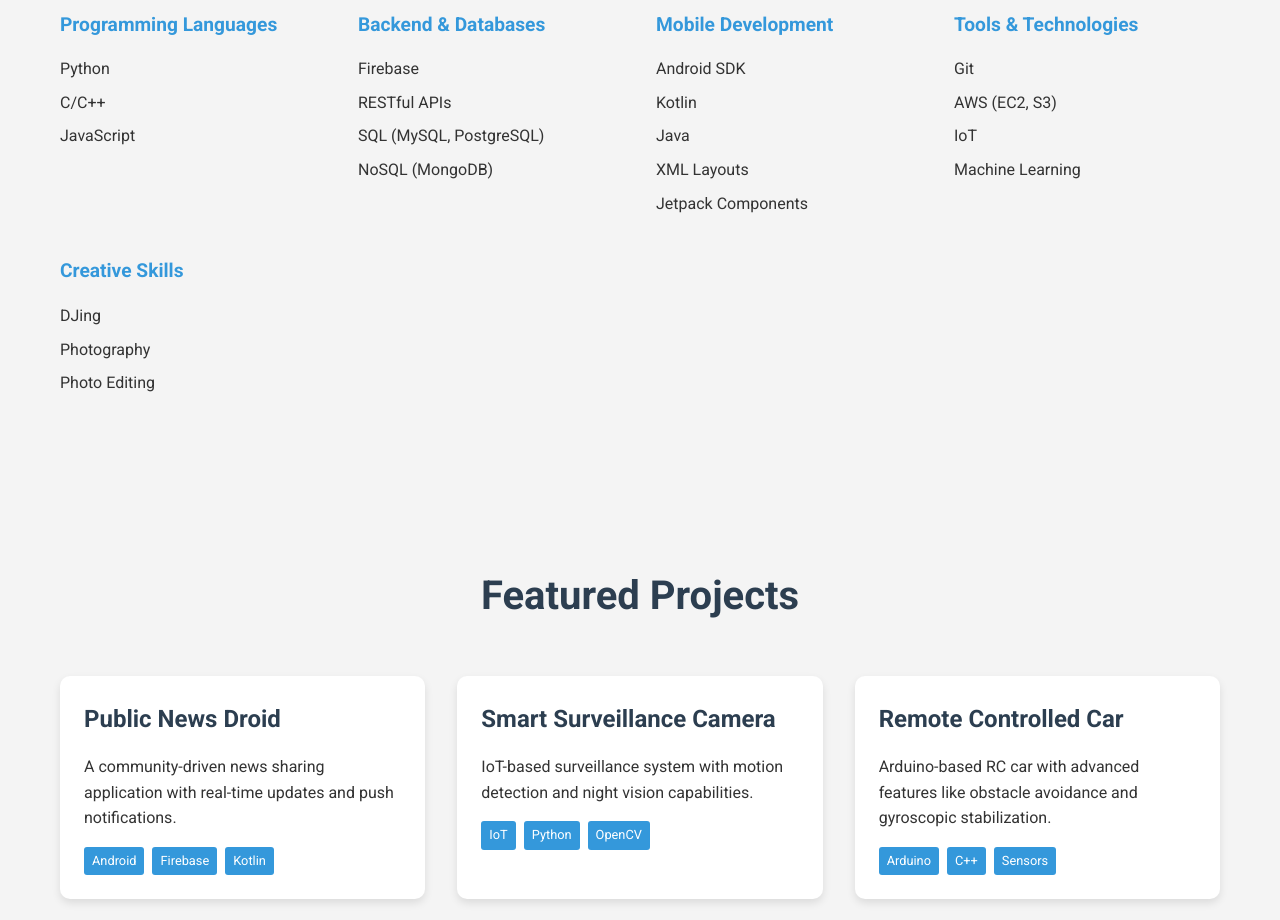
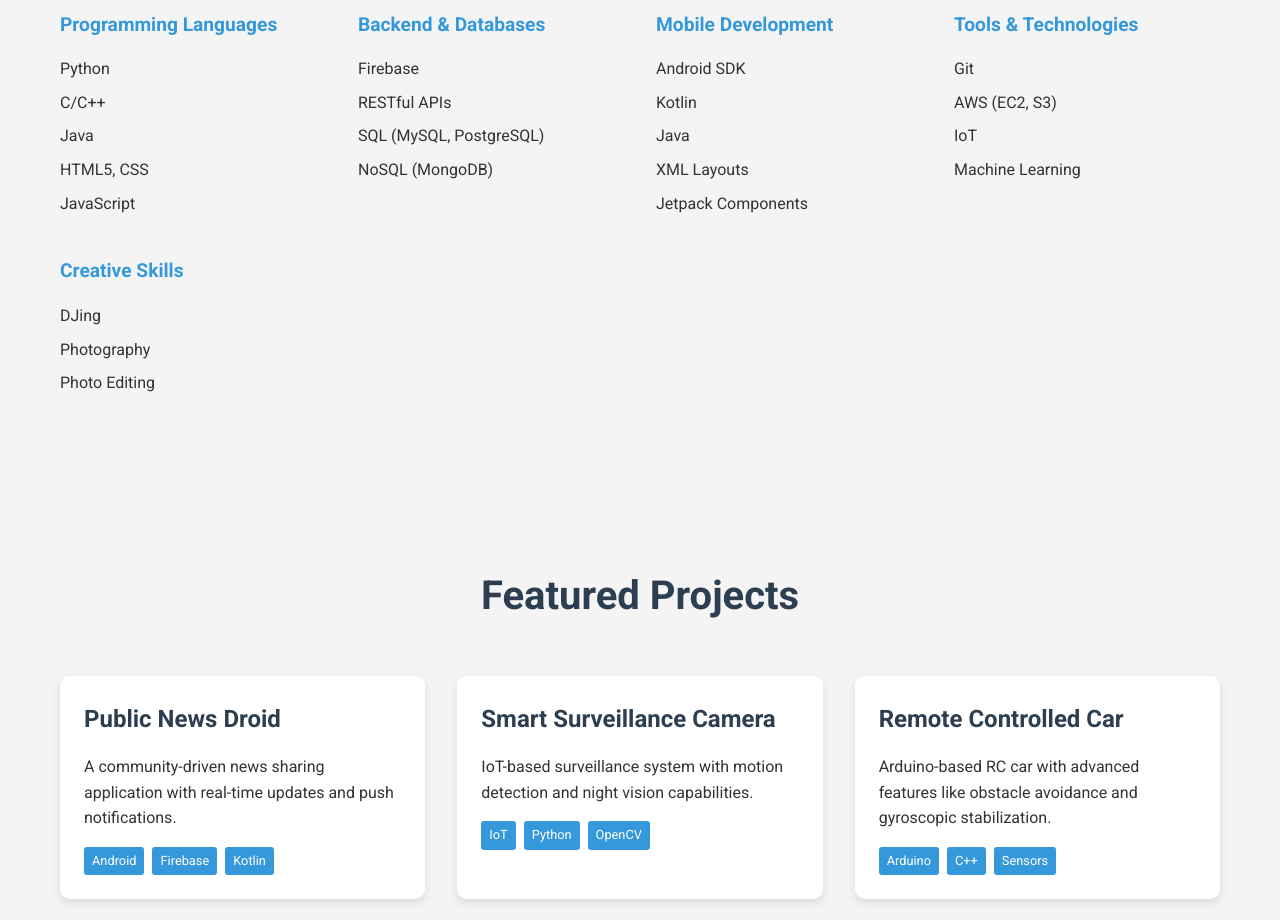
Before and after one commit to TarunPotluri/TarunPotluri.github.io, a plain HTML site: page index.html in a window 1280 px wide. Shown: the part 1640-2560 px from the top of the page. Drawn offline with Linux system fonts and the light colour scheme.

Commit message:
Add files via upload

```diff
--- a/index.html
+++ b/index.html
@@ -69,6 +69,8 @@
                         <ul>
                             <li>Python</li>
                             <li>C/C++</li>
+                            <li>Java</li>
+                            <li>HTML5, CSS</li>
                             <li>JavaScript</li>
                         </ul>
                     </div>
```
